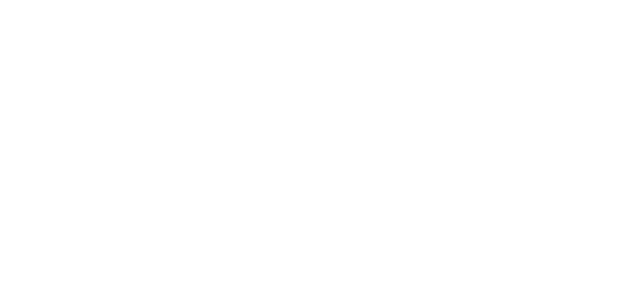
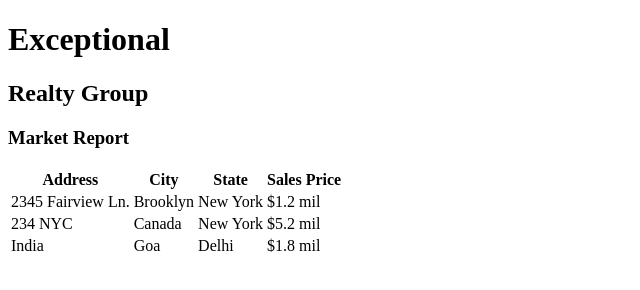
Before and after one commit to DeepakBarwal/exceptional-realty, a plain HTML site: page market-report.html in a window 1280 px wide. Shown: the whole page, without its empty margins (0-640 px from the left). Drawn offline with Linux system fonts and the light colour scheme.

Commit message:
add listing table to real-estate-listings.html

```diff
--- a/market-report.html
+++ b/market-report.html
@@ -0,0 +1,40 @@
+<!DOCTYPE html>
+<html lang="en">
+  <head>
+    <meta charset="UTF-8">
+    <title>Exceptional Realty - Luxury Homes - Market Report</title>
+  </head>
+  <body>
+    <h1>Exceptional</h1>
+    <h2>Realty Group</h2>
+
+    <h3>Market Report</h3>
+    <table>
+  		<tr>
+  			<th>Address</th>
+    		<th>City</th>
+    		<th>State</th>
+    		<th>Sales Price</th>
+  		</tr>
+  		<tr>
+  			<td>2345 Fairview Ln.</td>
+  			<td>Brooklyn</td>
+  			<td>New York</td>
+  			<td>$1.2 mil</td>
+  		</tr>
+  		<tr>
+  			<td>234 NYC</td>
+  			<td>Canada</td>
+  			<td>New York</td>
+  			<td>$5.2 mil</td>
+  		</tr>
+  		<tr>
+  			<td>India</td>
+  			<td>Goa</td>
+  			<td>Delhi</td>
+  			<td>$1.8 mil</td>
+  		</tr>
+	</table>
+
+   </body>
+</html>
```
Also changed, not shown: real-estate-listings.html (+15 -0 lines).
